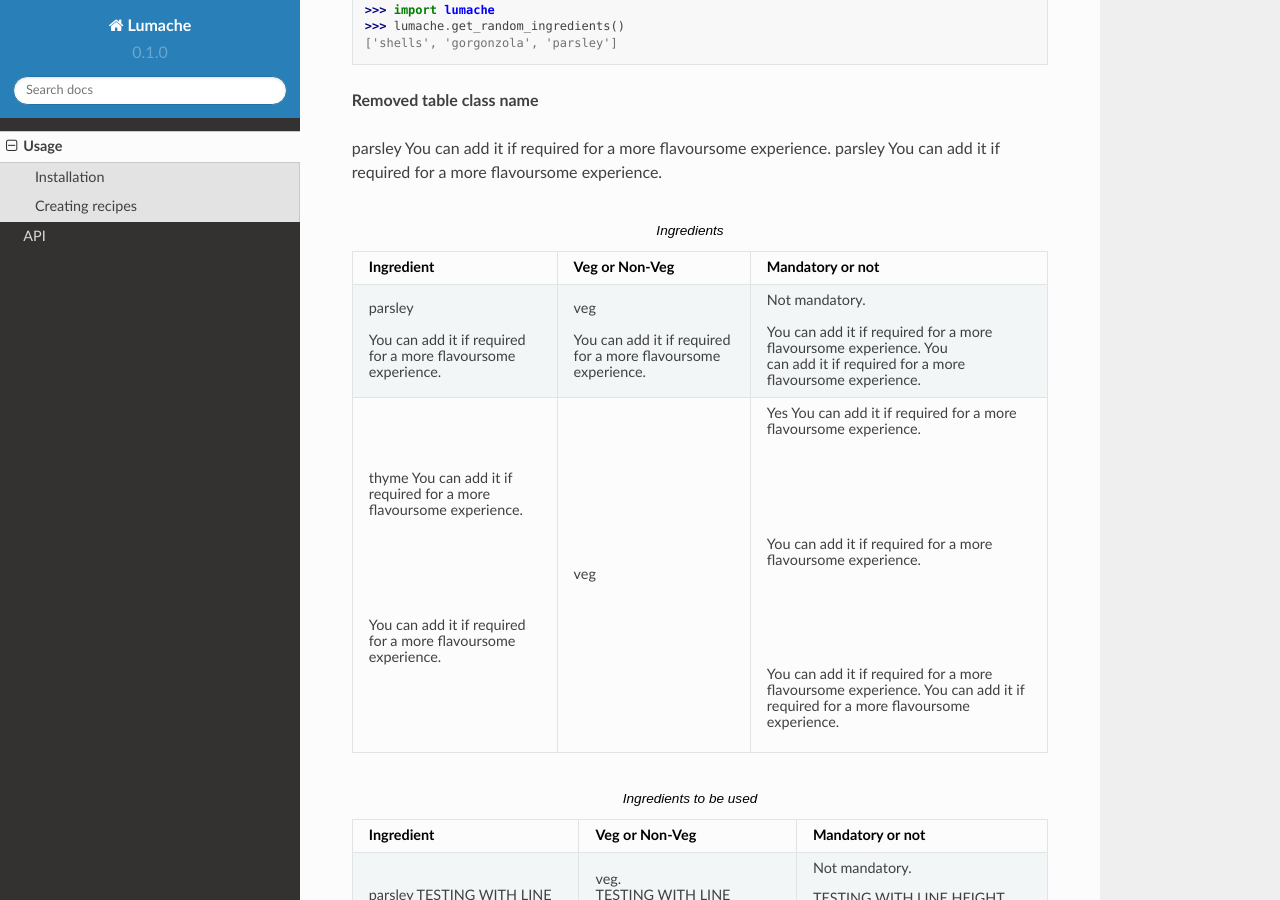
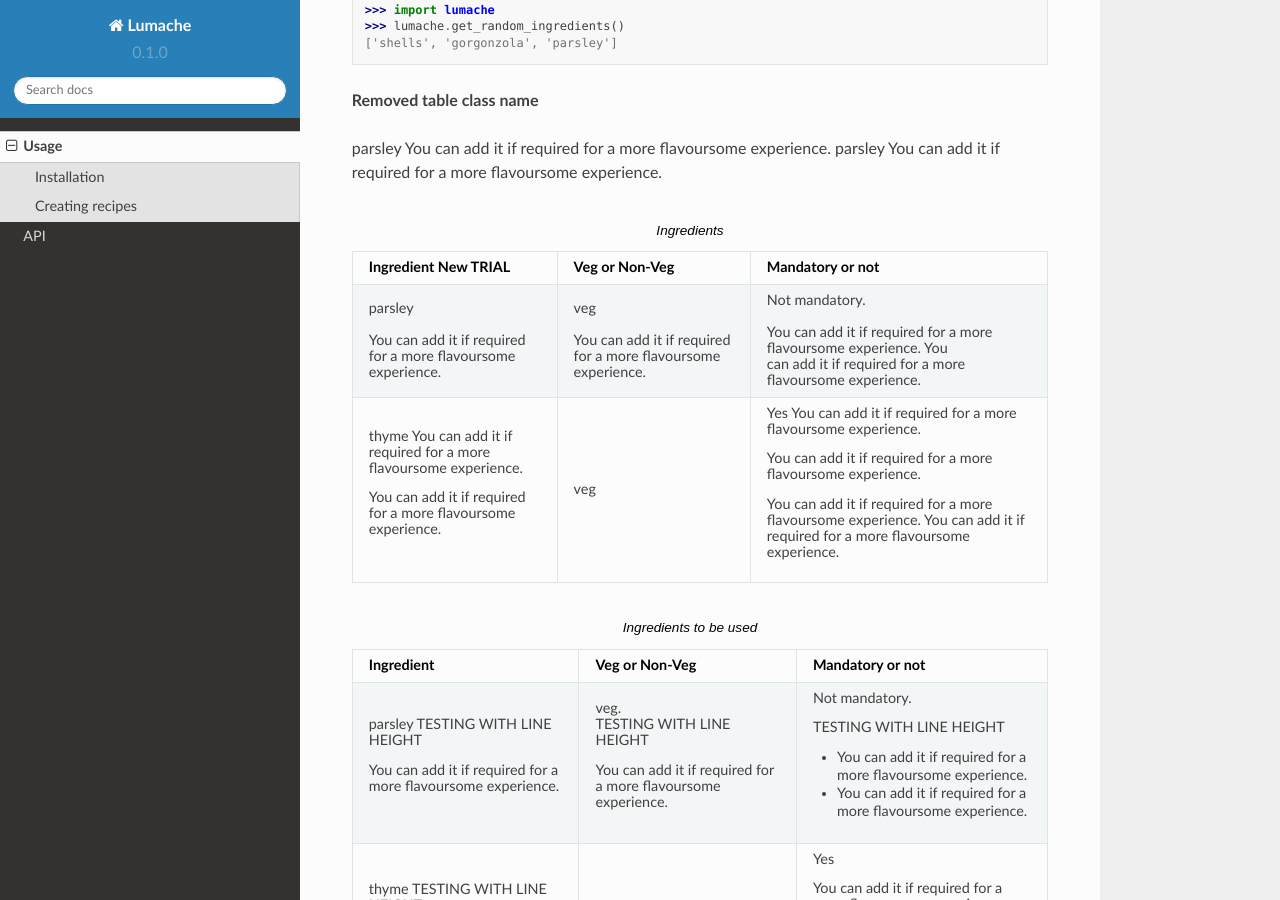
Before and after one commit to PriyankaLiz/pri-rtd4-tutorial, a Sphinx documentation site: the page built from docs/source/usage.rst, in a window 1280 px wide and 900 px high, scrolled down 1129 px. Built offline with Sphinx 7.4.7 and the Read the Docs theme 2.0.0, drawn with Linux system fonts in a browser that asks for light colours.

Commit message:
Updated with latest

```diff
--- a/docs/source/usage.rst
+++ b/docs/source/usage.rst
@@ -55,7 +55,7 @@ parsley You can add it if required for a more flavoursome experience.
     :header-rows: 1
     :align: center
 
-    * - Ingredient
+    * - Ingredient New TRIAL
       - Veg or Non-Veg
       - Mandatory or not
     * - parsley :raw-html:`<br />`
@@ -67,17 +67,11 @@ parsley You can add it if required for a more flavoursome experience.
         can add it if required for a more flavoursome experience.
     * - thyme You can add it if required for a more flavoursome experience.
 
-        |
-
         You can add it if required for a more flavoursome experience.
       - veg
       - Yes You can add it if required for a more flavoursome experience.
 
-        |
-
         You can add it if required for a more flavoursome experience.
-
-        |
 
         You can add it if required for a more flavoursome experience. You can add it if required for a more flavoursome experience.
 
```
